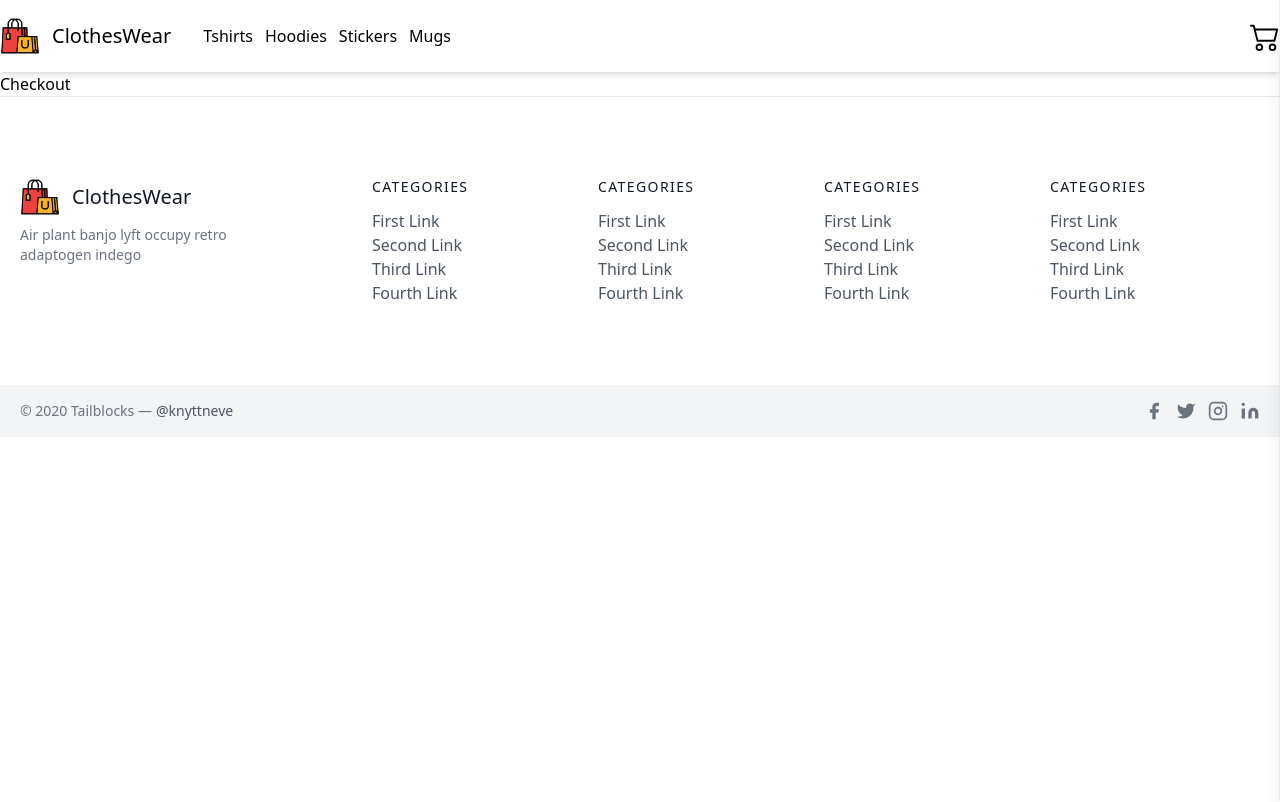
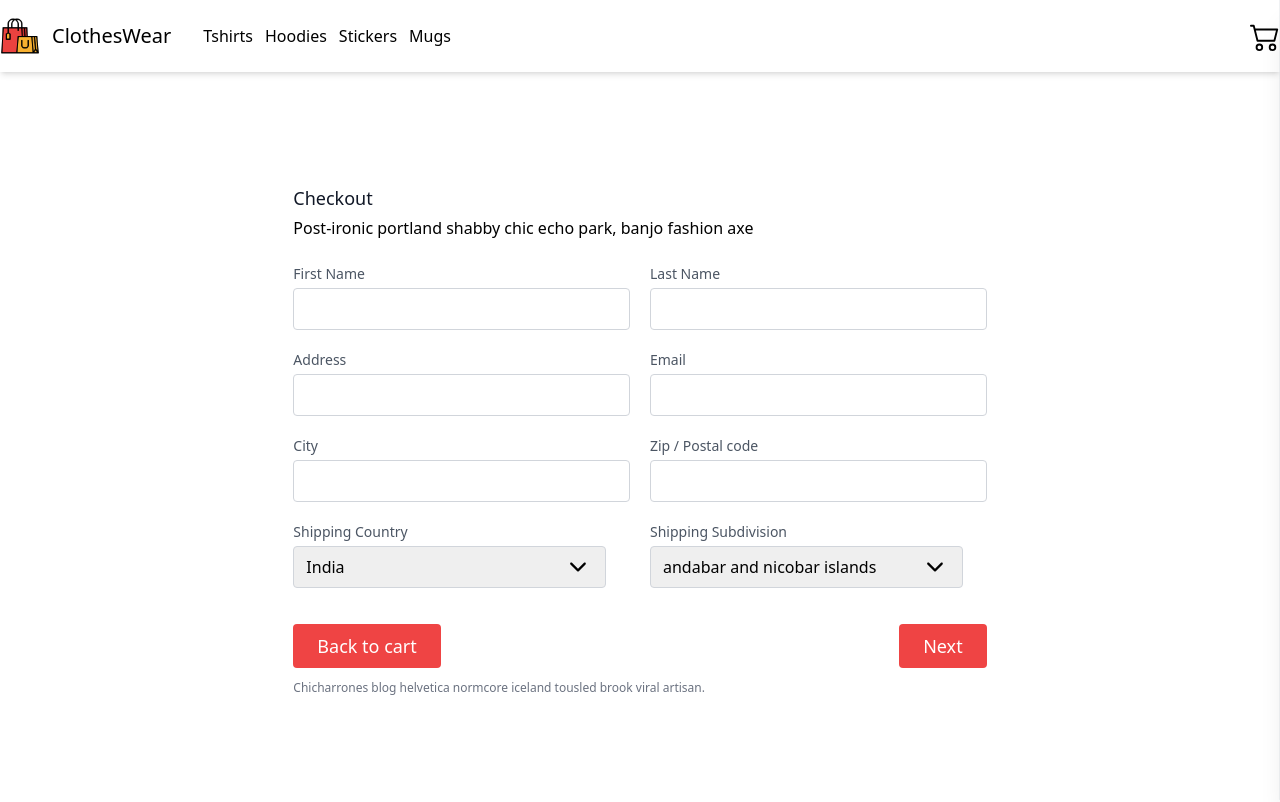
Before and after one commit to romiljain5/clotheswear, a Next.js app: page /checkout in a window 1280 px wide. Shown: the top 802 px of the page. Built offline with nearby package versions, Linux system fonts and the light colour scheme.

Commit message:
Created checkout page UI

```diff
--- a/components/Navbar.js
+++ b/components/Navbar.js
@@ -63,9 +63,11 @@ const Navbar = ({cart, addToCart, removeFromCart, clearCart, subtotal}) => {
         </ol>
 
         <div className="flex flex-col md:flex-row mt-10">
+          <Link href={'/checkout'}>
           <button className="flex mr-3 text-white bg-green-600 border-0 py-2 px-5 focus:outline-none hover:bg-green-700 rounded text-md">
             <BsBagCheck className="my-1 mr-2"/> Checkout
           </button>
+          </Link>
 
           <button onClick={clearCart} className="flex md:mt-0 mt-5 text-white bg-red-600 border-0 py-2 px-5 focus:outline-none hover:bg-orange-800 rounded text-md">
             <FiTrash2 className="my-1 mr-2"/> Empty Cart
--- a/pages/checkout.js
+++ b/pages/checkout.js
@@ -1,9 +1,142 @@
-import React from 'react'
+import React from "react";
+import {IoIosArrowDown} from "react-icons/io"
 
 const Checkout = () => {
   return (
-    <div>Checkout</div>
-  )
-}
+    <div className="p-20 container md:w-2/3 m-auto">
+      <div className="bg-white md:ml-auto md:py-8 mt-8 md:mt-0">
+        <h2 className="text-gray-900 text-lg mb-1 font-medium title-font">
+          Checkout
+        </h2>
+        <p classNameName="leading-relaxed mb-5 text-gray-600">
+          Post-ironic portland shabby chic echo park, banjo fashion axe
+        </p>
+        <div className="md:flex w-full md:space-x-5 mt-5">
+          <div className="md:w-1/2 mb-4">
+            <label for="name" className="leading-7 text-sm text-gray-600">
+              First Name
+            </label>
+            <input
+              type="text"
+              id="name"
+              name="name"
+              className="w-full bg-white rounded border border-gray-300 focus:border-red-500 focus:ring-2 focus:ring-red-200 text-base outline-none text-gray-700 py-1 px-3 leading-8 transition-colors duration-200 ease-in-out"
+            />
+          </div>
+          <div className="md:w-1/2 mb-4">
+            <label for="name" className="leading-7 text-sm text-gray-600">
+              Last Name
+            </label>
+            <input
+              type="text"
+              id="name"
+              name="name"
+              className="w-full bg-white rounded border border-gray-300 focus:border-red-500 focus:ring-2 focus:ring-red-200 text-base outline-none text-gray-700 py-1 px-3 leading-8 transition-colors duration-200 ease-in-out"
+            />
+          </div>
+        </div>
 
-export default Checkout
+        <div className="md:flex w-full md:space-x-5">
+          <div className="md:w-1/2 mb-4">
+            <label for="address" className="leading-7 text-sm text-gray-600">
+              Address
+            </label>
+            <input
+              type="text"
+              id="address"
+              name="address"
+              className="w-full bg-white rounded border border-gray-300 focus:border-red-500 focus:ring-2 focus:ring-red-200 text-base outline-none text-gray-700 py-1 px-3 leading-8 transition-colors duration-200 ease-in-out"
+            />
+          </div>
+          <div className="md:w-1/2 mb-4">
+            <label for="email" className="leading-7 text-sm text-gray-600">
+              Email
+            </label>
+            <input
+              type="email"
+              id="email"
+              name="email"
+              className="w-full bg-white rounded border border-gray-300 focus:border-red-500 focus:ring-2 focus:ring-red-200 text-base outline-none text-gray-700 py-1 px-3 leading-8 transition-colors duration-200 ease-in-out"
+            />
+          </div>
+        </div>
+
+        <div className="md:flex w-full md:space-x-5">
+          <div className="md:w-1/2 mb-4">
+            <label for="city" className="leading-7 text-sm text-gray-600">
+              City
+            </label>
+            <input
+              type="text"
+              id="city"
+              name="city"
+              className="w-full bg-white rounded border border-gray-300 focus:border-red-500 focus:ring-2 focus:ring-red-200 text-base outline-none text-gray-700 py-1 px-3 leading-8 transition-colors duration-200 ease-in-out"
+            />
+          </div>
+          <div className="md:w-1/2 mb-4">
+            <label for="zip" className="leading-7 text-sm text-gray-600">
+              Zip / Postal code
+            </label>
+            <input
+              type="number"
+              id="zip"
+              name="zip"
+              className="w-full bg-white rounded border border-gray-300 focus:border-red-500 focus:ring-2 focus:ring-red-200 text-base outline-none text-gray-700 py-1 px-3 leading-8 transition-colors duration-200 ease-in-out"
+            />
+          </div>
+        </div>
+
+        <div className="md:flex w-full md:space-x-5 items-center">
+          <div className="md:w-1/2 mb-4">
+            <label for="city" className="leading-7 text-sm text-gray-600">
+              Shipping Country
+            </label>
+          <div className="flex">
+            <select className="w-full cursor-pointer rounded border appearance-none border-gray-300 py-2 focus:outline-none focus:ring-2 focus:ring-red-200 focus:border-red-500 text-base pl-3 pr-10">
+              <option>India</option>
+              <option>USA</option>
+              <option>UK</option>
+              <option>France</option>
+            </select>
+            <span className="text-2xl relative right-10 items-center flex" > <IoIosArrowDown/></span>
+          </div>
+          </div>
+
+          <div className="md:w-1/2 mb-4">
+            <label for="city" className="leading-7 text-sm text-gray-600">
+              Shipping Subdivision
+            </label>
+          <div className="flex">
+            <select className="w-full cursor-pointer rounded border appearance-none border-gray-300 py-2 focus:outline-none focus:ring-2 focus:ring-red-200 focus:border-red-500 text-base pl-3 pr-10">
+              <option>andabar and nicobar islands</option>
+              <option>jammu and kashmir</option>
+              <option>jharkhand</option>
+              <option>karnataka</option>
+            </select>
+            <span className="text-2xl relative right-10 items-center flex" > <IoIosArrowDown/></span>
+          </div>
+          </div>
+        </div>
+
+        <div className="w-full flex mt-5">
+          <div className="w-1/2">
+            <button className="text-white bg-red-500 border-0 py-2 px-6 focus:outline-none hover:bg-red-600 rounded text-lg">
+              Back to cart
+            </button>
+          </div>
+          <div className="w-1/2 flex justify-end">
+            <button className="text-white bg-red-500 border-0 py-2 px-6 focus:outline-none hover:bg-red-600 rounded text-lg">
+              Next
+            </button>
+          </div>
+        </div>
+        <p className="text-xs text-gray-500 mt-3">
+          Chicharrones blog helvetica normcore iceland tousled brook viral
+          artisan.
+        </p>
+      </div>
+    </div>
+  );
+};
+
+export default Checkout;
```
